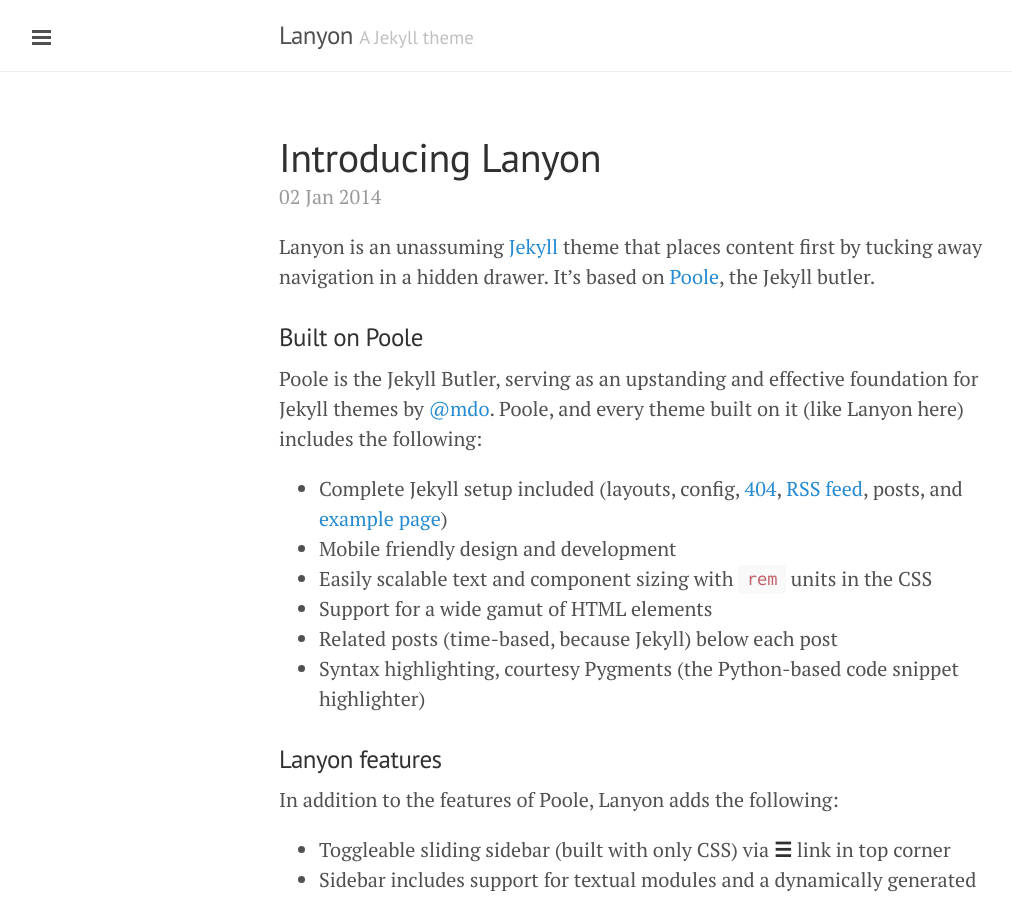
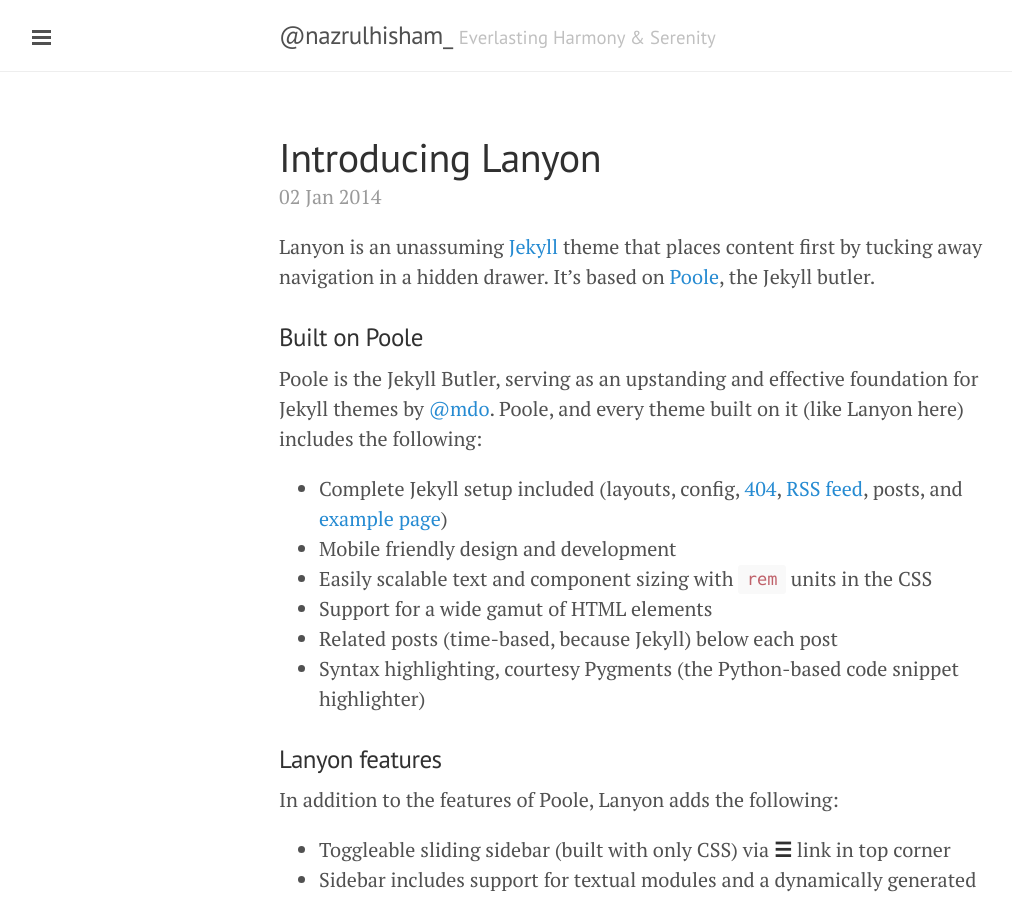
Before and after one commit to lumachroma/fantastik, a Jekyll site: the page built from index.html, in a window 1280 px wide and 900 px high. Shown: the whole window, without its empty margins (1-1013 px from the left). Built offline with Jekyll 4.4.1, drawn with Linux system fonts in a browser that asks for light colours; Markdown is read by kramdown in place of the engine named in the settings; the list of posts is cut into pages by our own code; some of the changed lines change nothing that is shown.

Commit message:
Update _config.yml

```diff
--- a/_config.yml
+++ b/_config.yml
@@ -9,18 +9,18 @@
 baseurl:          /fantastiq
 
 # Setup
-title:            Lanyon
-tagline:          'A Jekyll theme'
-description:      'A reserved <a href="http://jekyllrb.com" target="_blank">Jekyll</a> theme that places the utmost gravity on content with a hidden drawer. Made by <a href="https://twitter.com/mdo" target="_blank">@mdo</a>.'
-url:              http://lanyon.getpoole.com
+title:            '@nazrulhisham_'
+tagline:          'Everlasting Harmony & Serenity'
+description:      'Rakyat marhaen. Bejiwa besar, bercita-cita tinggi tapi tak tahan godaan. Pandai menghormati orang yang lebih tua. Sedikit mata duitan. Suka makan. Paling getik layan kebodohan orang dan benci buang masa.<br />[fb]<br />[tw]<br />[ig]<br />'
+url:              http://nazrulhisham.net
 paginate:         3
 
 author:
-  name:           'Mark Otto'
-  url:            https://twitter.com/mdo
+  name:           'Nazrul Hisham'
+  url:            https://twitter.com/nazrulhisham_
 
 # Custom vars
-version:          1.0.0
+version:          0.0.1
 
 github:
-  repo:           https://github.com/poole/lanyon
+  repo:           https://github.com/lumachroma/fantastiq
```
